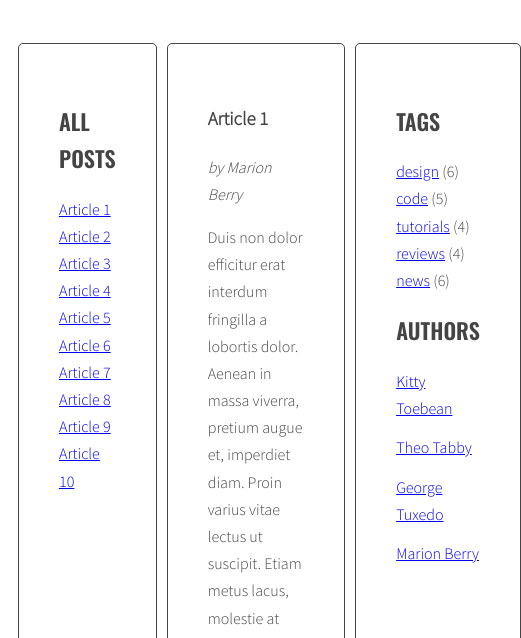
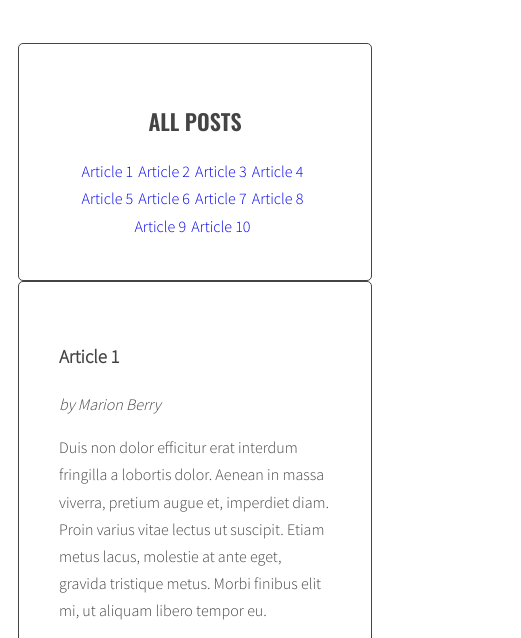
Before and after one commit to ilmasota/javascript-blog, a website: page index.html in a window 390 px wide. Shown: the part 200-838 px from the top of the page, 521 px wide, since content can reach past the window. Drawn offline with nearby package versions, Linux system fonts and the light colour scheme.

Commit message:
Add styling of viewing articles and media

```diff
--- a/index.html
+++ b/index.html
@@ -11,7 +11,7 @@
       <div class="container">
         <h1 class="logo">my blog</h1>
         <main class="wrapper">
-          <aside class="sidebar">
+          <aside class="sidebar articles">
             <h2 class="section-title">All posts</h2>
             <ul class="list titles">
             </ul>
@@ -183,7 +183,7 @@
               </div>
             </article>
           </section>
-          <aside class="sidebar">
+          <aside class="sidebar tags-authors">
             <h2 class="section-title">Tags</h2>
             <ul class="list tags">
               <li><a href="#">design</a> <span>(6)</span></li>
--- a/sass/style.scss
+++ b/sass/style.scss
@@ -4,6 +4,9 @@
 
 $color-light: #fff;
 $color-dark: #444;
+$color-main: #C06C84;
+$color-links: #355C7D;
+$color-border: #6C5B7B;
 
 $font-logo: 'Sacramento', cursive;
 $font-header: 'Oswald', sans-serif;
@@ -46,14 +49,48 @@ body {
 .wrapper {
   display: flex;
   margin-left: 10px;
+  @media (max-width: 850px) {
+    flex-direction: column;
+    flex-wrap: wrap;
+  }
 }
 
 .sidebar {
   flex: 1 0 0;
+  @media (max-width: 850px) {
+    // align-self: center;
+    // order: 1;
+  }
 }
 
 .posts {
   flex: 2 0 0;
+  @media (max-width: 850px) {
+    align-self: center;
+    order: 2;
+  }
+}
+
+.articles {
+  @media (max-width: 850px) {
+    order: 1;
+    text-align: center;
+  }
+}
+
+.articles li {
+  display: inline-block;
+  margin-right: 5px;
+}
+
+.articles a {
+  text-decoration: none;
+}
+
+.tags-authors {
+  @media (max-width: 850px) {
+    order: 3;
+  }
 }
 
 .sidebar, .posts {
@@ -102,9 +139,16 @@ body {
 /* Post */
 
 .post {
-  display: none;
+  // display: none;
+  transition: opacity 1s ease-out;
+  opacity: 0;
+  height: 0;
+  overflow: hidden;
   &.active {
-    display: block;
+    // display: block;
+    opacity: 1;
+    position: relative;
+    height: auto;
   }
 }
 
```
Also changed, not shown: css/style.css, 1 other file.
